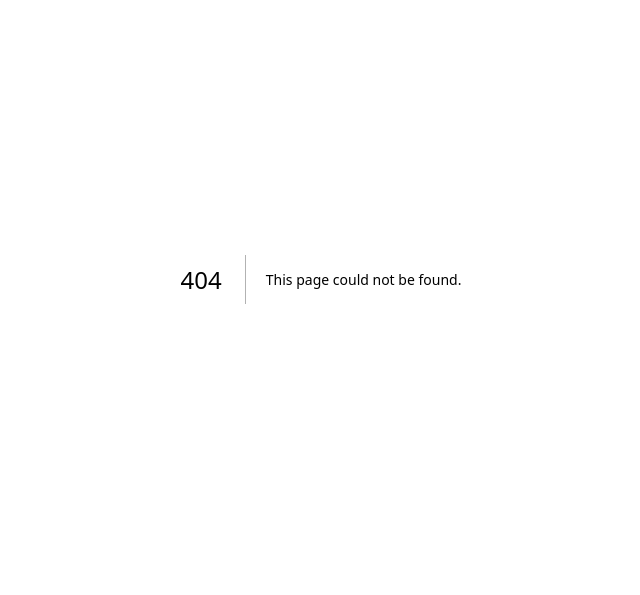
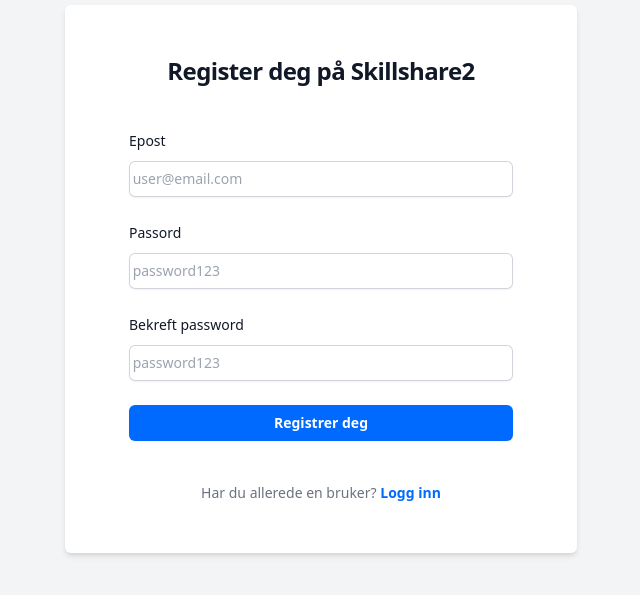
Before and after one commit to Elvinos33/skillshare2, a Next.js app: page /register in a window 1280 px wide. Before the commit this address had no page. Shown: the part 121-716 px from the top of the page, without its empty margins (319-959 px from the left). Built offline with nearby package versions, Linux system fonts and the light colour scheme.

Commit message:
register

```diff
--- /dev/null
+++ b/src/pages/register.tsx
@@ -0,0 +1,81 @@
+export default function Register() {
+    return (
+      <div className="flex items-center justify-center min-h-screen bg-gray-100">
+        <div className="bg-white w-[40%] px-8 py-12 rounded-md shadow-md">
+          <div className="sm:mx-auto sm:w-full sm:max-w-sm">
+            <h2 className="text-center text-2xl font-bold leading-9 tracking-tight text-gray-900">Register deg på Skillshare2</h2>
+          </div>
+
+          <div className="mt-10 sm:mx-auto sm:w-full sm:max-w-sm">
+            <form className="space-y-6" action="#" method="POST">
+              <div>
+                <label className="block text-sm font-medium leading-6 text-gray-900">Epost</label>
+                <div className="mt-2">
+                  <input
+                    id="email"
+                    name="email"
+                    type="email"
+                    required
+                    className="block w-full rounded-md border-0 py-1.5 text-gray-900 shadow-sm ring-1 ring-inset ring-gray-300 placeholder:text-gray-400 focus:ring-2 focus:ring-inset focus:ring-indigo-600 sm:text-sm sm:leading-6"
+                    placeholder=" user@email.com"
+                  />
+                </div>
+              </div>
+
+              <div>
+                <div className="flex items-center justify-between">
+                  <label className="block text-sm font-medium leading-6 text-gray-900">Passord</label>
+                  <div className="text-sm">
+                  </div>
+                </div>
+
+                <div className="mt-2">
+                  <input
+                    id="password"
+                    name="password"
+                    type="password"
+                    required
+                    className="block w-full rounded-md border-0 py-1.5 text-gray-900 shadow-sm ring-1 ring-inset ring-gray-300 placeholder:text-gray-400 focus:ring-2 focus:ring-inset focus:ring-indigo-600 sm:text-sm sm:leading-6"
+                    placeholder=" password123"
+                  />
+                </div>
+              </div>
+
+              <div>
+                <div className="flex items-center justify-between">
+                  <label className="block text-sm font-medium leading-6 text-gray-900">Bekreft password</label>
+                  <div className="text-sm">
+                  </div>
+                </div>
+
+                <div className="mt-2">
+                  <input
+                    id="password"
+                    name="password"
+                    type="password"
+                    required
+                    className="block w-full rounded-md border-0 py-1.5 text-gray-900 shadow-sm ring-1 ring-inset ring-gray-300 placeholder:text-gray-400 focus:ring-2 focus:ring-inset focus:ring-indigo-600 sm:text-sm sm:leading-6"
+                    placeholder=" password123"
+                  />
+                </div>
+              </div>
+
+              <div>
+                <button
+                  type="submit"
+                  className="flex w-full justify-center rounded-md bg-primary px-3 py-1.5 text-sm font-semibold leading-6 text-white shadow-sm hover:bg-accent focus-visible:outline focus-visible:outline-2 focus-visible:outline-offset-2 focus-visible:outline-indigo-600"
+                >
+                  Registrer deg
+                </button>
+              </div>
+            </form>
+
+            <p className="mt-10 text-center text-sm text-gray-500">
+              Har du allerede en bruker?
+              <a href="#" className="font-semibold leading-6 text-primary hover:text-secondary"> Logg inn</a>
+            </p>
+          </div>
+        </div>
+      </div>
+    );
+  }
```
